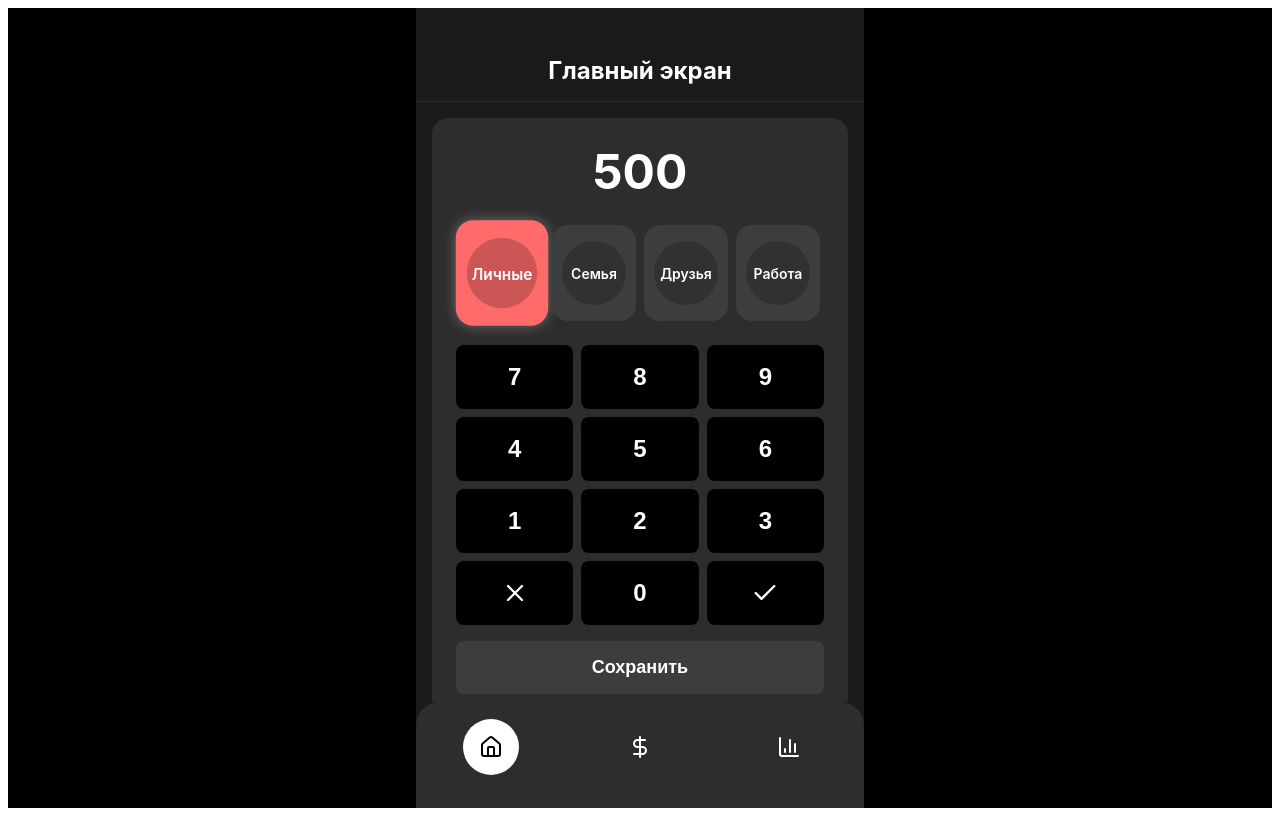
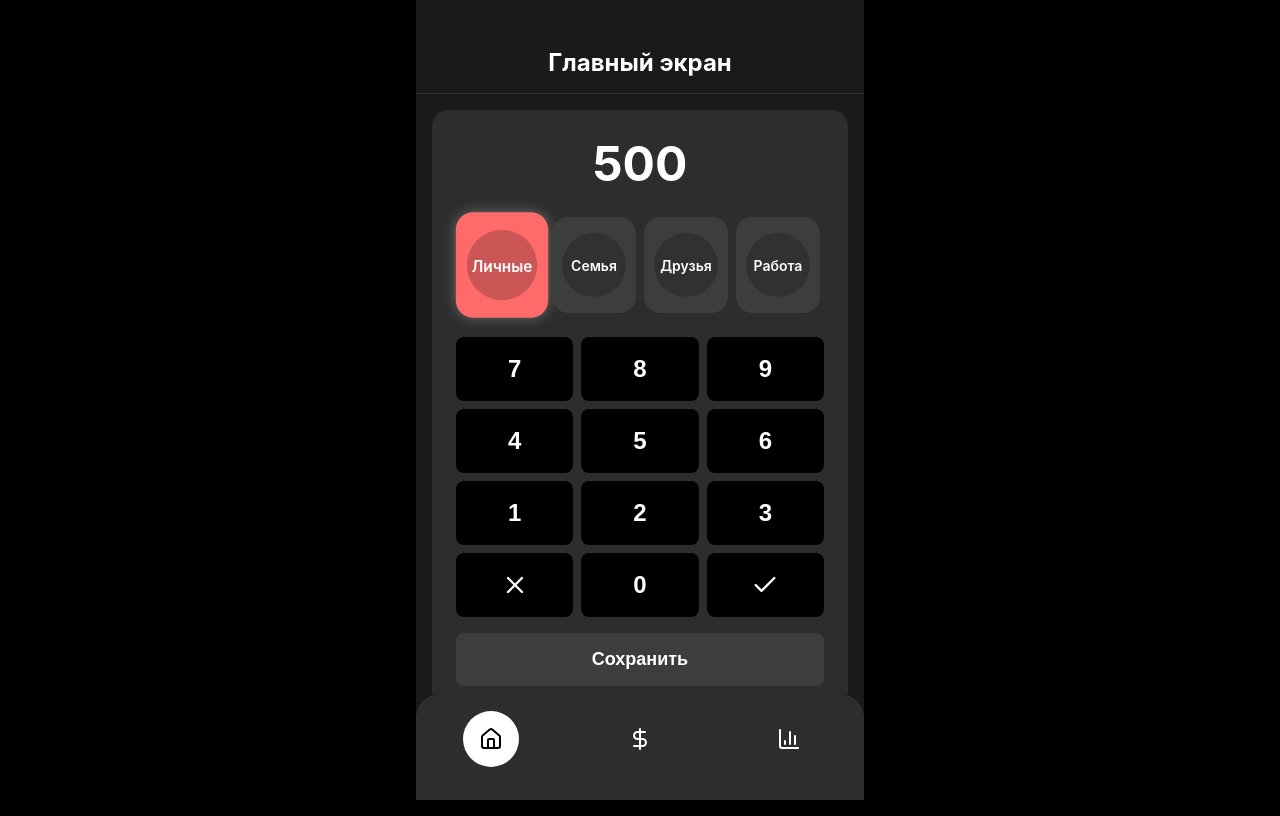
Before and after one commit to ivndya/anti-debt-react, a React (Vite) app in the folder web/: page / in a window 1280 px wide. Built offline with nearby package versions, Linux system fonts and the light colour scheme.

Commit message:
fix: remove white border

```diff
--- a/web/src/index.css
+++ b/web/src/index.css
@@ -0,0 +1,7 @@
+/* index.css или глобальные стили */
+html, body {
+  margin: 0;
+  padding: 0;
+  height: 100%;
+  background-color: #000; /* черный фон */
+}
--- a/web/src/main.jsx
+++ b/web/src/main.jsx
@@ -1,11 +1,14 @@
 import { StrictMode } from 'react'
 import { createRoot } from 'react-dom/client'
 import AntiDebtApp from './App'
+import './index.css'
 
 createRoot(document.getElementById('root')).render(
   <StrictMode>
     <div
       style={{
+        margin: 0,
+        padding: 0,
         display: 'flex',
         justifyContent: 'center',
         alignItems: 'center',
```
